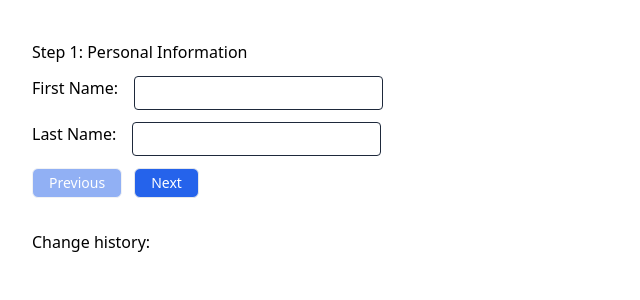
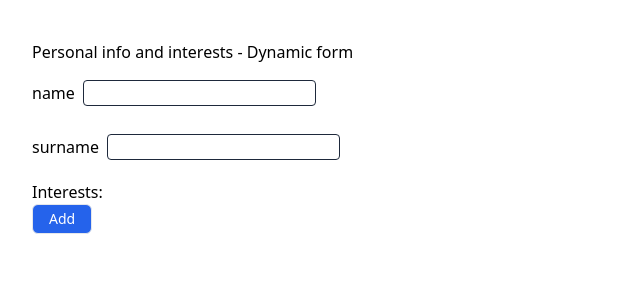
Before and after one commit to mszczegodzinski/szkola-reacta, a React (Vite) app: page / in a window 1280 px wide. Shown: the top 300 px of the page, without its empty margins (0-640 px from the left). Built offline with nearby package versions, Linux system fonts and the light colour scheme.

Commit message:
wip dynamic form

```diff
--- a/src/App.tsx
+++ b/src/App.tsx
@@ -1,5 +1,5 @@
 import { ComponentsGenerator } from './components/ComponentsGenerator';
-import { FormWizard } from './components/FormWizard';
+import { DynamicForm, FormWizard } from './components';
 import { Button, Header, Text } from './ui';
 
 function App() {
@@ -8,8 +8,11 @@ function App() {
       {/*Ex: 1 */}
       {/* <ComponentsGenerator /> */}
 
-      {/*Ex: 2 */}
-      <FormWizard />
+      {/*Ex: 2 & 3 */}
+      {/* <FormWizard /> */}
+
+      {/*Ex: 4 */}
+      <DynamicForm />
     </>
   );
 }
--- /dev/null
+++ b/src/components/DynamicForm/DynamicForm.tsx
@@ -0,0 +1,107 @@
+/**
+ * Zadanie 4: Dynamiczny formularz
+ * Przygotuj formularz, który będzie miał możliwość dodawania dynamicznych pól. To znaczy, że formularz ma zdefiniowanych kilka pól (możemy wciąż bazować na imieniu i nazwisku), ale możemy też stworzyć kilka dodatkowych. Będą to pola z zainteresowaniami użytkownika.
+ * Instrukcje:
+ * Stwórz formularz korzystając z React Hook Form, który będzie zawierał pola imię i nazwisko
+ * Stwórz możliwość dodania zainteresowań użytkownika, ale w taki sposób, że będziemy mogli kliknąć w przycisk "add" aby pokazać na ekranie nowe pole typu input oraz "remove" aby takie pole usunąć z ekranu
+ * Po wysłaniu formularza wyświetl dane na konsoli przeglądarki.
+ */
+
+import { useState, ChangeEvent } from 'react';
+import { useForm, type SubmitHandler } from 'react-hook-form';
+import { zodResolver } from '@hookform/resolvers/zod';
+
+import { Button, Input, Text } from '../../ui';
+import { PersonalInfoForm, PersonalInfoFormSchema } from './types';
+
+type FormData = {
+  name: string;
+  surname: string;
+  interests: string[];
+};
+
+export const DynamicForm = () => {
+  const {
+    register,
+    handleSubmit,
+    watch,
+    formState: { errors },
+  } = useForm<PersonalInfoForm>({
+    resolver: zodResolver(PersonalInfoFormSchema),
+  });
+  const [formData, setFormData] = useState<FormData>({
+    name: '',
+    surname: '',
+    interests: [],
+  });
+  const watchedFields = watch(['name', 'surname', 'interests']);
+  // const [name, surname, interests] = watchedFields;
+
+  console.log('watchedFields:', watchedFields);
+  console.log('errors:', errors);
+
+  const handleChange = (e: ChangeEvent<HTMLInputElement>) => {
+    const { name, value } = e.target;
+    setFormData((prevState) => ({
+      ...prevState,
+      [name]: value,
+    }));
+  };
+
+  const handleFormSubmit: SubmitHandler<PersonalInfoForm> = () => {
+    console.log('Submitted data:', formData);
+  };
+
+  const handleAddInput = () => {
+    setFormData((prevState) => ({
+      ...prevState,
+      interests: [...prevState.interests, ''],
+    }));
+  };
+
+  const handleInterestChange = (e: ChangeEvent<HTMLInputElement>, index: number) => {
+    const { value } = e.target;
+    const newInterests = [...formData.interests];
+    console.log('newInterests:', newInterests);
+    newInterests[index] = value;
+    setFormData((prevState) => ({
+      ...prevState,
+      interests: newInterests,
+    }));
+  };
+  console.log('formData:', formData);
+
+  return (
+    <div className="p-8">
+      <h2 className="my-2">Personal info and interests - Dynamic form</h2>
+      <form onSubmit={handleSubmit(handleFormSubmit)}>
+        <div className="flex flex-col gap-y-3">
+          <Input label="name" {...register('name')} onChange={handleChange} error={errors.name} />
+          <Input label="surname" {...register('surname')} onChange={handleChange} error={errors.surname} />
+          <Text>Interests: </Text>
+          {formData.interests.map((interest, index) => {
+            console.log('register', register(`interests`));
+            return (
+              <Input
+                key={`interest-${index}`}
+                label={`interest ${index + 1}`}
+                {...register(`interests`)}
+                value={interest}
+                error={errors.interests?.[index]}
+                onChange={(e) => handleInterestChange(e, index)}
+              />
+            );
+          })}
+        </div>
+        <div>
+          <Button type="button" onClick={handleAddInput}>
+            Add
+          </Button>
+        </div>
+        {/* <div>
+          <Button type="submit">Submit</Button>
+        </div> */}
+      </form>
+    </div>
+  );
+};
--- /dev/null
+++ b/src/components/DynamicForm/index.ts
@@ -0,0 +1 @@
+export { DynamicForm } from './DynamicForm';
--- /dev/null
+++ b/src/components/DynamicForm/types.ts
@@ -0,0 +1,10 @@
+import { z } from 'zod';
+
+export const PersonalInfoFormSchema = z.object({
+  name: z.string().min(2, 'Name must contain at least 2 characters'),
+  surname: z.string().min(2, 'Surname must contain at least 2 characters'),
+  // interests: z.string().min(2, 'Interest must contain at least 2 characters').array(),
+  interests: z.string().array(),
+});
+
+export type PersonalInfoForm = z.infer<typeof PersonalInfoFormSchema>;
--- a/src/components/index.ts
+++ b/src/components/index.ts
@@ -0,0 +1,3 @@
+export * from './ComponentsGenerator';
+export * from './DynamicForm';
+export * from './FormWizard';
--- /dev/null
+++ b/src/ui/Input/Input.tsx
@@ -0,0 +1,31 @@
+import { type ComponentPropsWithRef, useId, forwardRef, type Ref } from 'react';
+import { type FieldError } from 'react-hook-form';
+import { cn } from '../../utils/cn';
+
+type Props = {
+  label: string;
+  error?: FieldError;
+} & ComponentPropsWithRef<'input'>;
+
+export const Input = forwardRef(
+  ({ label, error, ...rest }: Props, ref: Ref<HTMLInputElement>) => {
+    const id = useId();
+    return (
+      <div className="my-2">
+        <label htmlFor={id} className="mr-2">
+          {label}
+        </label>
+        <input
+          id={id}
+          ref={ref}
+          {...rest}
+          className={cn('rounded border border-solid border-slate-800', {
+            'border-2 border-red-300 text-red-300 ring-red-300 placeholder:text-red-300 focus:ring-red-500':
+              error,
+          })}
+        />
+        {error && <p className="text-red-500">{error.message}</p>}
+      </div>
+    );
+  },
+);
--- /dev/null
+++ b/src/ui/Input/index.ts
@@ -0,0 +1 @@
+export { Input } from "./Input";
--- a/src/ui/index.ts
+++ b/src/ui/index.ts
@@ -1,3 +1,4 @@
 export * from './Text';
 export * from './Button';
 export * from './Header';
+export * from './Input';
```
Also changed, not shown: 1 other file (tests, documents, lock files or other folders).
